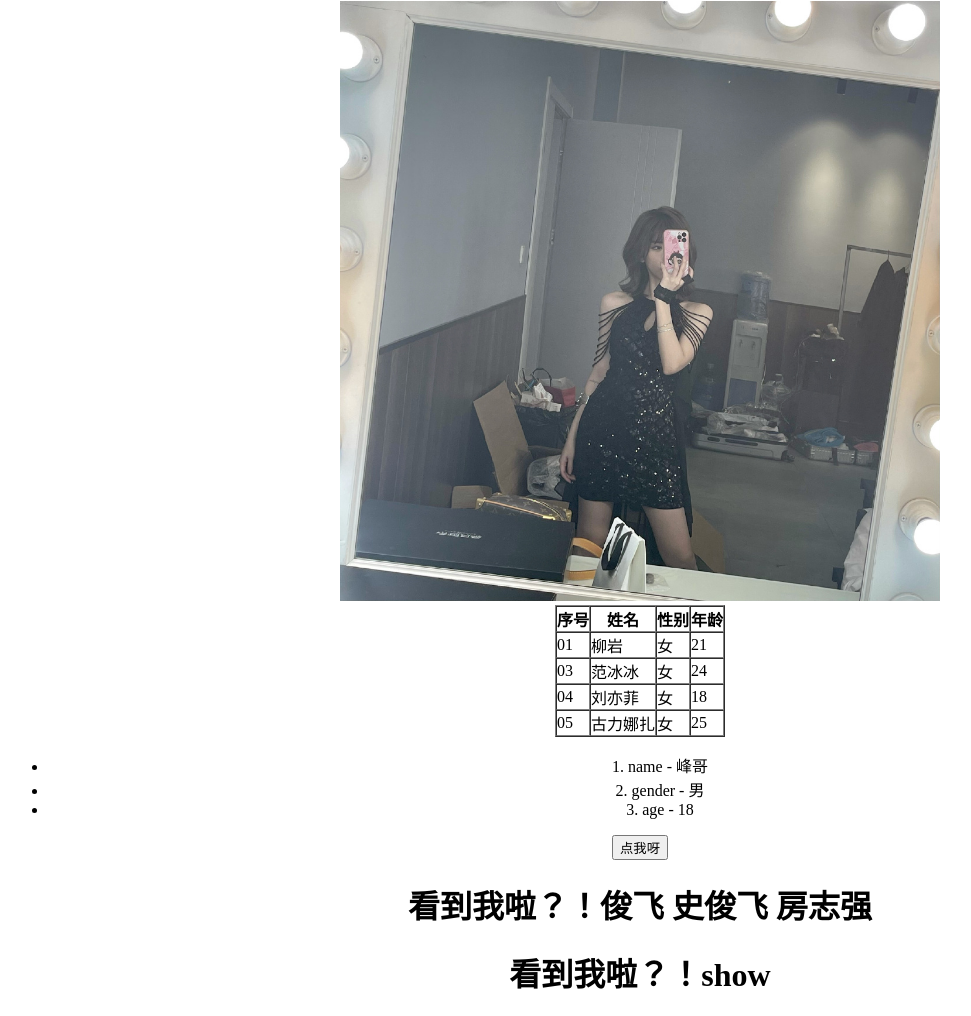
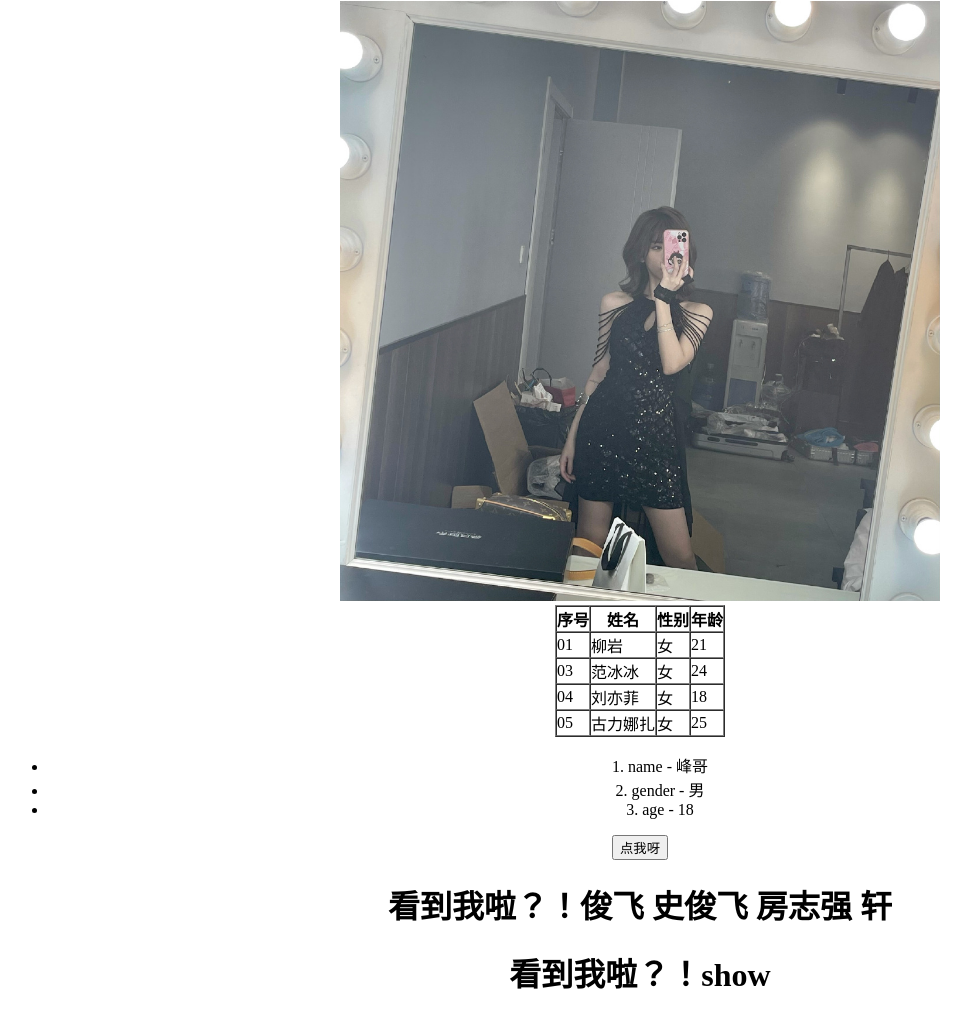
Before and after one commit to 6Pear/hellovue2103a, a website: page hello-vue/hello.html in a window 1280 px wide. Shown: the part 125-1141 px from the top of the page, without its empty margins (0-971 px from the left). Drawn offline with nearby package versions, Linux system fonts and the light colour scheme.

Commit message:
提交了

```diff
--- a/hello-vue/hello.html
+++ b/hello-vue/hello.html
@@ -45,6 +45,7 @@
             看到我啦？！俊飞
             史俊飞
             房志强
+            轩
         </h1>
         <h1 v-else>
             看不到我？！
```
